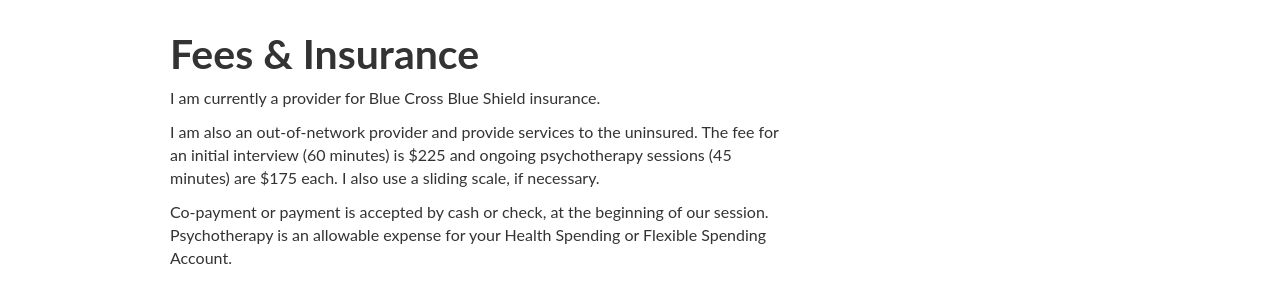
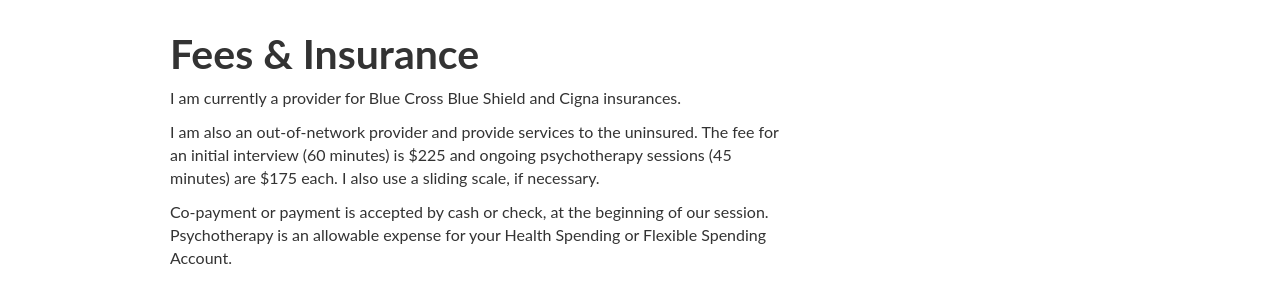
Before and after one commit to nmorduch/susan, a Jekyll site: the page built from _posts/0000-01-09-fees-and-insurance.md, in a window 1280 px wide. Shown: the part 461-744 px from the top of the page. Built offline with Jekyll 4.4.1, drawn with Linux system fonts in a browser that asks for light colours; Markdown is read by kramdown in place of the engine named in the settings.

Commit message:
Updated 0000-01-09-fees-and-insurance.md

```diff
--- a/_posts/0000-01-09-fees-and-insurance.md
+++ b/_posts/0000-01-09-fees-and-insurance.md
@@ -4,7 +4,7 @@
 published: true
 ---
 
-I am currently a provider for Blue Cross Blue Shield insurance.
+I am currently a provider for Blue Cross Blue Shield and Cigna insurances.
 
 I am also an out-of-network provider and provide services to the uninsured. The fee for an initial interview (60 minutes) is $225 and ongoing psychotherapy sessions (45 minutes) are $175 each. I also use a sliding scale, if necessary.
 
```
